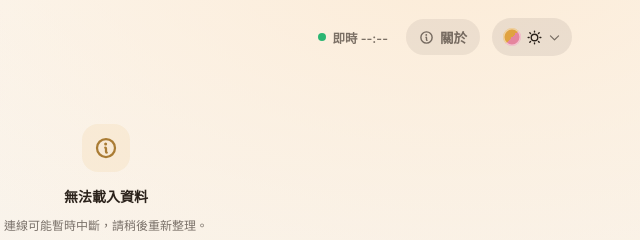
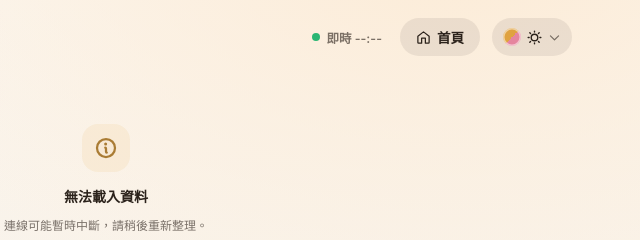
Before and after one commit to HeiTang/yannick-stock-checker, an Astro site in the folder web/: page /query in a window 1280 px wide. Shown: the top 240 px of the page, 534-1174 px from the left. Built offline with nearby package versions, Linux system fonts and the light colour scheme; Astro itself is replaced by a stand-in of ours; no server answers.

Commit message:
fix(query): clarify home navigation and align buttons

```diff
--- a/web/src/pages/query.astro
+++ b/web/src/pages/query.astro
@@ -1,6 +1,5 @@
 ---
 import '../styles/query.css';
-import { icon } from '../scripts/icon.ts';
 import GoogleAnalytics from '../components/GoogleAnalytics.astro';
 
 const title = '快速查庫存 · 亞尼克・庫存雷達';
@@ -49,7 +48,7 @@ const ogImage = new URL('/og-image.jpg', Astro.site).href;
         <header class="yt-lean-top">
           <div id="yt-brand-mark"></div>
 
-          <div style="line-height:1.12">
+          <div style="line-height:1.12;min-width:0">
             <div class="yt-wordmark">亞尼克・庫存雷達</div>
             <div class="yt-wordmark-sub">快速查詢</div>
           </div>
@@ -62,8 +61,10 @@ const ogImage = new URL('/og-image.jpg', Astro.site).href;
           </div>
 
           <a class="yt-back" href="/">
-            <Fragment set:html={icon('info', { size: 15, weight: 'bold' })} />
-            <span>關於</span>
+            <svg width="15" height="15" viewBox="0 0 24 24" fill="none" stroke="currentColor" stroke-width="2" stroke-linecap="round" stroke-linejoin="round" aria-hidden="true">
+              <path d="m3 10 9-7 9 7v10a1 1 0 0 1-1 1h-5v-8H9v8H4a1 1 0 0 1-1-1Z" />
+            </svg>
+            <span>首頁</span>
           </a>
 
           <div class="yt-theme">
--- a/web/src/styles/query.css
+++ b/web/src/styles/query.css
@@ -144,20 +144,25 @@ body {
 }
 .yt-back {
   display: inline-flex;
+  flex-shrink: 0;
+  white-space: nowrap;
   align-items: center;
+  justify-content: center;
+  height: 38px;
+  min-width: 80px;
   gap: 6px;
   font-size: 13.5px;
   font-weight: 600;
-  color: var(--yt-ink-2);
+  color: var(--yt-ink);
   text-decoration: none;
-  padding: 8px 13px;
+  padding: 0 11px;
   border-radius: 999px;
-  background: color-mix(in srgb, var(--yt-ink) 7%, transparent);
+  background: color-mix(in srgb, var(--yt-ink) 8%, transparent);
   transition: color 0.2s, background 0.2s;
 }
 .yt-back:hover {
   color: var(--yt-ink);
-  background: color-mix(in srgb, var(--yt-ink) 13%, transparent);
+  background: color-mix(in srgb, var(--yt-ink) 14%, transparent);
 }
 
 /* ---------- Brand mark ---------- */
@@ -175,6 +180,7 @@ body {
 .yt-theme {
   position: relative;
   flex: none;
+  display: flex;
 }
 .yt-theme-btn {
   display: inline-flex;
@@ -183,6 +189,8 @@ body {
   border: none;
   cursor: pointer;
   height: 38px;
+  min-width: 80px;
+  justify-content: center;
   padding: 0 11px;
   border-radius: 999px;
   background: color-mix(in srgb, var(--yt-ink) 8%, transparent);
```
